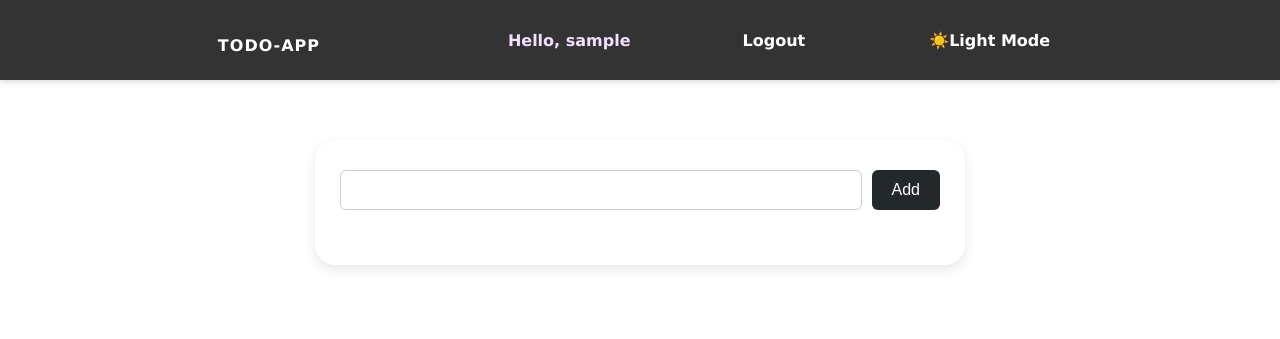
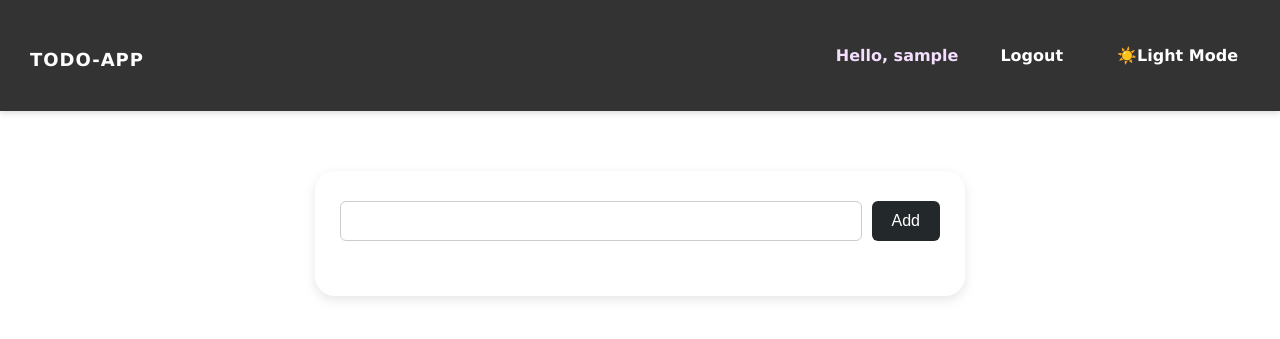
Before and after one commit to Kavya-N03/Todo-App, a Django app: page / in a window 1280 px wide. Shown: the top 339 px of the page. Run offline with Django 4.2, Linux system fonts and the light colour scheme; the visitor is signed in with stand-in values (Sample User, id 1); data that the repository does not hold is empty.

Commit message:
style.css file updated

```diff
--- a/todo/static/css/style.css
+++ b/todo/static/css/style.css
@@ -4,30 +4,32 @@ body {
   font-family: Verdana, Geneva, Tahoma, sans-serif;
   background-color: #fff;
   color: #2e2e2e;
+  box-sizing: border-box;
 }
 
 /* Navbar */
 .nav-bar {
-  height: 50px;
   background-color: #333;
   padding: 15px 30px;
   display: flex;
-  justify-content: space-evenly;
+  justify-content: space-between;
   align-items: center;
+  flex-wrap: wrap;
   box-shadow: 0 2px 6px rgba(0, 0, 0, 0.15);
 }
 
 .logo h1 a {
   color: #fff;
   text-decoration: none;
-  font-size: 16px;
+  font-size: 18px;
   letter-spacing: 1px;
 }
 
 .nav-links {
   display: flex;
   align-items: center;
-  gap: 100px;
+  gap: 30px;
+  flex-wrap: wrap;
 }
 
 .nav-links a {
@@ -42,6 +44,7 @@ body {
 .nav-links a:hover {
   background-color: #bfb0c6;
   color: #f4dfff;
+  border-radius: 4px;
 }
 
 .theme-btn {
@@ -56,6 +59,7 @@ body {
 .theme-btn:hover {
   background-color: #bfb0c6;
   color: #f4dfff;
+  border-radius: 4px;
 }
 
 .greeting {
@@ -83,6 +87,7 @@ body {
   display: flex;
   justify-content: center;
   gap: 10px;
+  flex-wrap: wrap;
 }
 
 .task-input input[type="text"] {
@@ -91,6 +96,7 @@ body {
   padding: 10px;
   border-radius: 6px;
   border: 1px solid #ccc;
+  min-width: 200px;
 }
 
 .task-input input[type="text"]:focus {
@@ -130,16 +136,27 @@ ul.task-list li {
   display: flex;
   justify-content: space-between;
   align-items: center;
+  flex-wrap: wrap;
+  word-break: break-word;
+}
+
+ul.task-list li .task-text {
+  flex: 1;
+  min-width: 50%;
 }
 
 ul.task-list li span a {
   text-decoration: none;
   margin-left: 12px;
   transition: background 0.2s ease;
+  font-size: 18px;
 }
 
 ul.task-list li span a:hover {
   background-color: #975d5d;
+  color: white;
+  padding: 4px 6px;
+  border-radius: 4px;
 }
 
 .icon {
@@ -185,6 +202,7 @@ ul.task-list li span a:hover {
   display: flex;
   justify-content: center;
   gap: 20px;
+  flex-wrap: wrap;
 }
 
 .delete-confirmation input[type="submit"] {
```
